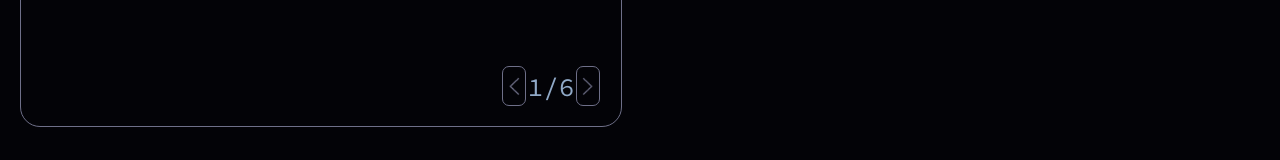
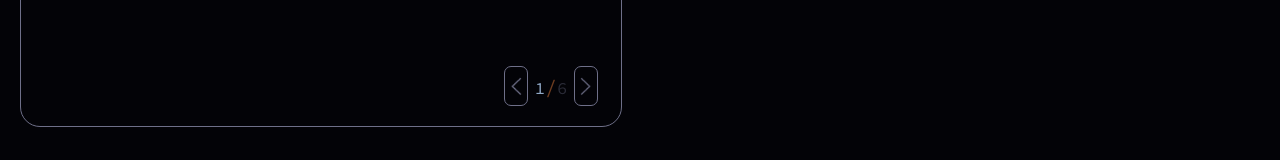
Before and after one commit to KatoIsa/React-portfolio-website, a React (Vite) app: page / in a window 1280 px wide. Shown: the part 574-734 px from the top of the page. Built offline with nearby package versions, Linux system fonts and the light colour scheme; a web font is replaced by a local one.

Commit message:
UI-changes and updates ...

```diff
--- a/src/Components/css/card.css
+++ b/src/Components/css/card.css
@@ -210,6 +210,18 @@
     width: fit-content;
     font-size: 26px;
 }
+.counter p {
+    font-size: 17px !important;
+}
+
+.counter .slash {
+    color: var(--dark-orange-light);
+    font-size: 20px;
+}
+
+.counter .out {
+    color: var(--dark-black-light-opacity);
+}
 
 /*
     Adding mobile responsive design and layout ....
@@ -248,18 +260,7 @@
         border-radius: 3px;
     }
 
-    .counter p {
-        font-size: 17px !important;
-    }
 
-    .counter .slash {
-        color: var(--dark-orange-light);
-        font-size: 20px;
-    }
-
-    .counter .out {
-        color: var(--dark-black-light-opacity);
-    }
 
     .container .card:nth-child(2),
     .container .card:nth-child(3),
```
